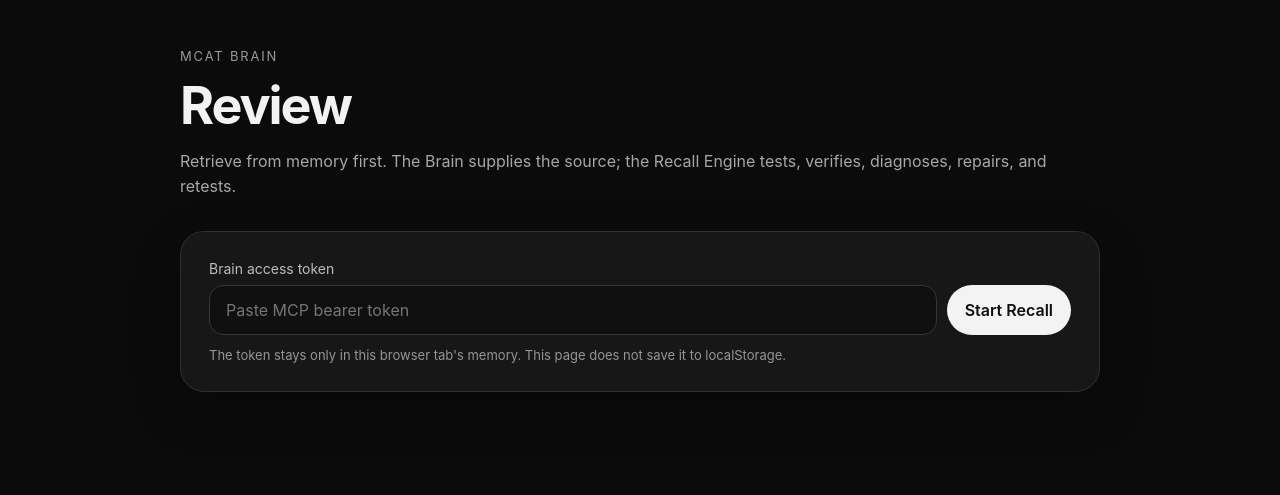
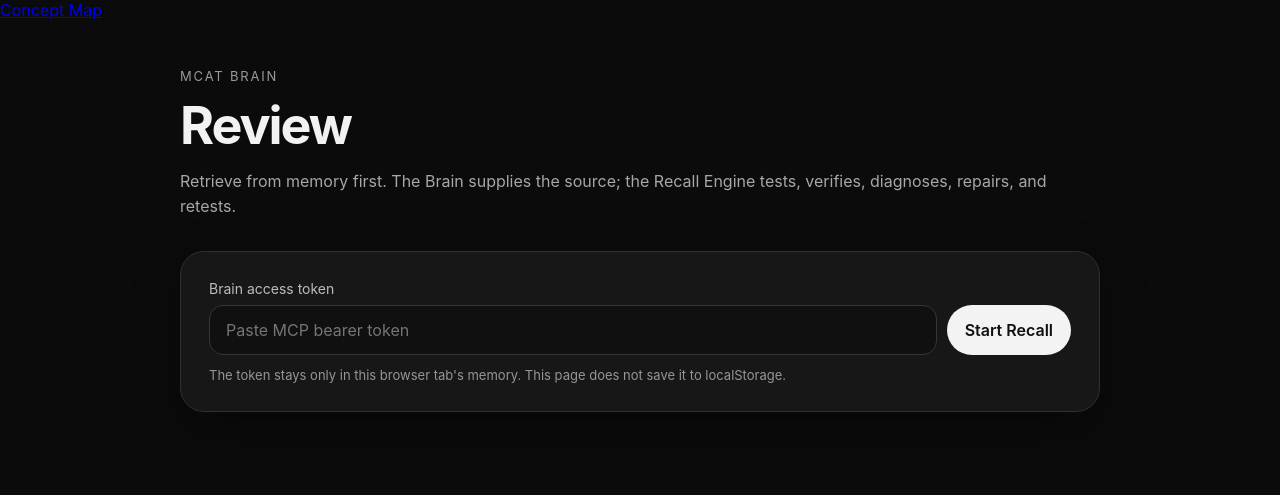
Before and after one commit to hussainmsalman04/brainserver, a website: page public/recall.html in a window 1280 px wide. Drawn offline with Linux system fonts and the light colour scheme.

Commit message:
Update recall.html

```diff
--- a/public/recall.html
+++ b/public/recall.html
@@ -317,6 +317,9 @@
 </head>
 
 <body>
+  <a class="concept-map-link" href="/concept-map.html">
+  Concept Map
+  </a>
   <main class="shell">
     <div class="eyebrow">MCAT Brain</div>
    <h1>Review</h1>
```
